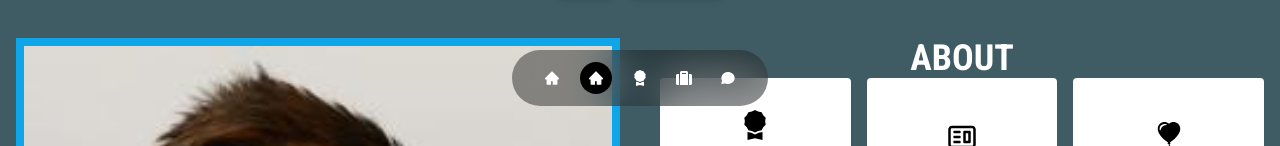
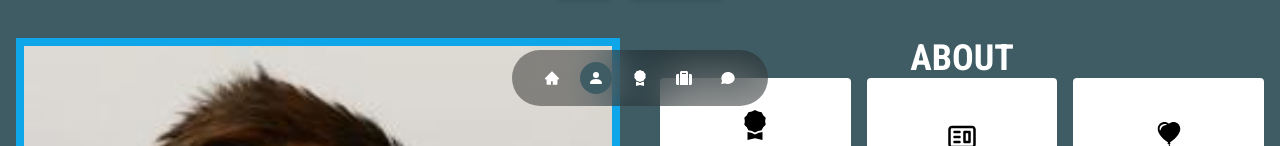
Before and after one commit to johnxlai/2023-portfolio, a React (Create React App) app: page / in a window 1280 px wide. Shown: the part 654-800 px from the top of the page. Built offline with nearby package versions, Linux system fonts and the light colour scheme.

Commit message:
add nav style

```diff
--- a/src/components/sections/floatingNav/floatingNavData.js
+++ b/src/components/sections/floatingNav/floatingNavData.js
@@ -1,13 +1,14 @@
 import { AiFillHome } from 'react-icons/ai';
+import { BsFillPersonFill } from 'react-icons/bs';
 import { FaSuitcase } from 'react-icons/fa';
 import { TbMessageCircle2Filled } from 'react-icons/tb';
 import { BsFillAwardFill } from 'react-icons/bs';
 
 const data = [
   { id: 1, link: '#', icon: <AiFillHome /> },
-  { id: 2, link: '#about', icon: <AiFillHome /> },
+  { id: 2, link: '#about', icon: <BsFillPersonFill /> },
   { id: 3, link: '#experience', icon: <BsFillAwardFill /> },
-  { id: 4, link: '#projects', icon: <FaSuitcase /> },
+  { id: 4, link: '#portfolio', icon: <FaSuitcase /> },
   { id: 5, link: '#contact', icon: <TbMessageCircle2Filled /> },
 ];
 
--- a/src/components/sections/navbar/navData.js
+++ b/src/components/sections/navbar/navData.js
@@ -2,7 +2,7 @@ const data = [
   { id: 1, link: '#', title: 'home' },
   { id: 2, link: '#about', title: 'about' },
   { id: 3, link: '#experience', title: 'experience' },
-  { id: 4, link: '#projects', title: 'projects' },
+  { id: 4, link: '#portfolio', title: 'projects' },
   { id: 5, link: '#contact', title: 'contact' },
 ];
 
--- a/src/index.scss
+++ b/src/index.scss
@@ -85,3 +85,7 @@ code {
 a {
   transition: var(--transition);
 }
+#floating-nav li.active a {
+  color: #fff;
+  background: var(--primary-color);
+}
--- a/src/styles/custom.scss
+++ b/src/styles/custom.scss
@@ -11,8 +11,3 @@
     opacity: 1;
   }
 }
-
-#floating-nav li.active a {
-  color: #fff;
-  background: #000;
-}
```
